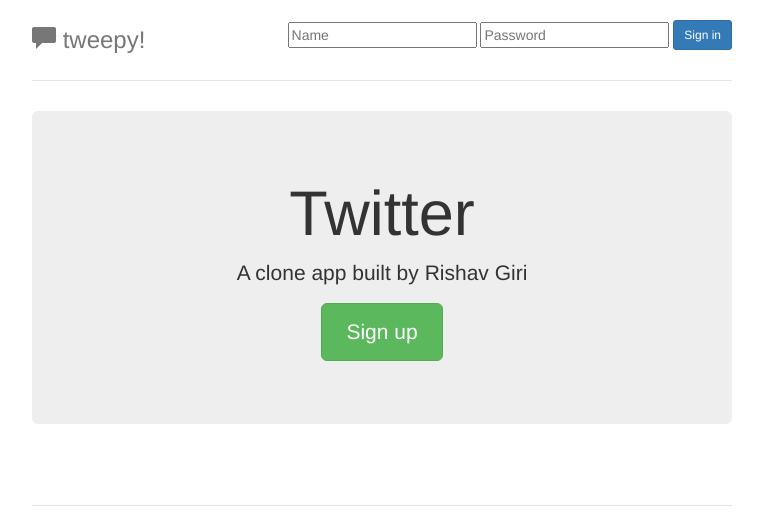
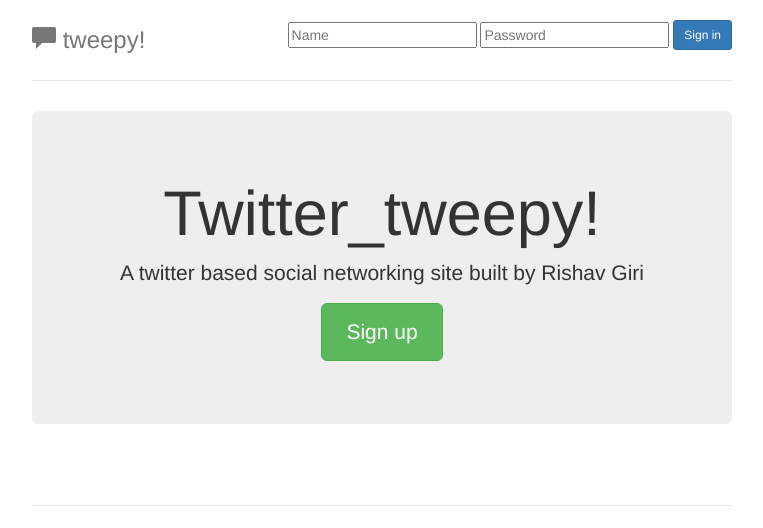
Before and after one commit to rishavgiri6/RishavTwitter, a Flask app: page / in a window 1280 px wide. Shown: the top 528 px of the page, without its empty margins (258-1021 px from the left). Run offline with Flask 2, Linux system fonts and the light colour scheme; some libraries are stand-ins or nearby versions.

Commit message:
Update index.html

```diff
--- a/project/templates/index.html
+++ b/project/templates/index.html
@@ -29,8 +29,8 @@
 
 {% block content %}
       <div class="jumbotron">
-        <h1>Twitter</h1>
-        <p class="lead"> A clone app built by Rishav Giri</p>
+        <h1>Twitter_tweepy!</h1>
+        <p class="lead"> A twitter based social networking site built by Rishav Giri</p>
         {% if not session.logged_in %}
         <p><a class="btn btn-lg btn-success" href="/register/" role="button">Sign up </a></p>
         {% endif %}
```
